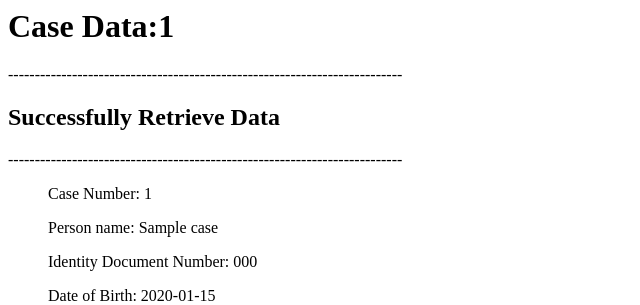
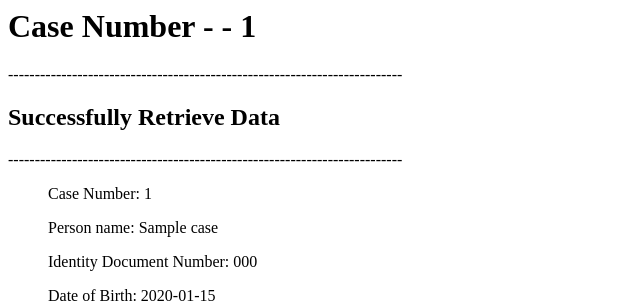
Before and after one commit to Monica-sh/3297GP, a Django app: page /00000000-0000-0000-0000-000000000001 in a window 1280 px wide. Shown: the top 305 px of the page, without its empty margins (0-640 px from the left). Run offline with Django 3.2, Linux system fonts and the light colour scheme; tables that the repository leaves empty hold one stand-in row (values such as "Sample post").

Commit message:
Change to templates

```diff
--- a/Case/models.py
+++ b/Case/models.py
@@ -1,3 +1,4 @@
+
 import uuid
 from django.db import models
 from django.urls import reverse
@@ -9,12 +10,11 @@ class Case(models.Model):
     Date_of_Birth = models.CharField(max_length=30)
     Date_of_Symptons = models.CharField(max_length=30)
     Date_of_Confirmation = models.CharField(max_length=30)
-
     id = models.UUIDField(
         primary_key=True,
         default = uuid.uuid4,
-        editable=False
-        )
+        editable=False)
+
     class Meta:
         ordering = ['Case_Number']
 
--- a/Case/templates/case_detail.html
+++ b/Case/templates/case_detail.html
@@ -1,4 +1,4 @@
-<h1> Case Data:{{Case_Number}}</h1>
+<h1> Case Number - - {{Case_Number}}</h1>
 <p>--------------------------------------------------------------------------</p>
 <h2>Successfully Retrieve Data </h2>
 <p>--------------------------------------------------------------------------</p>
```
